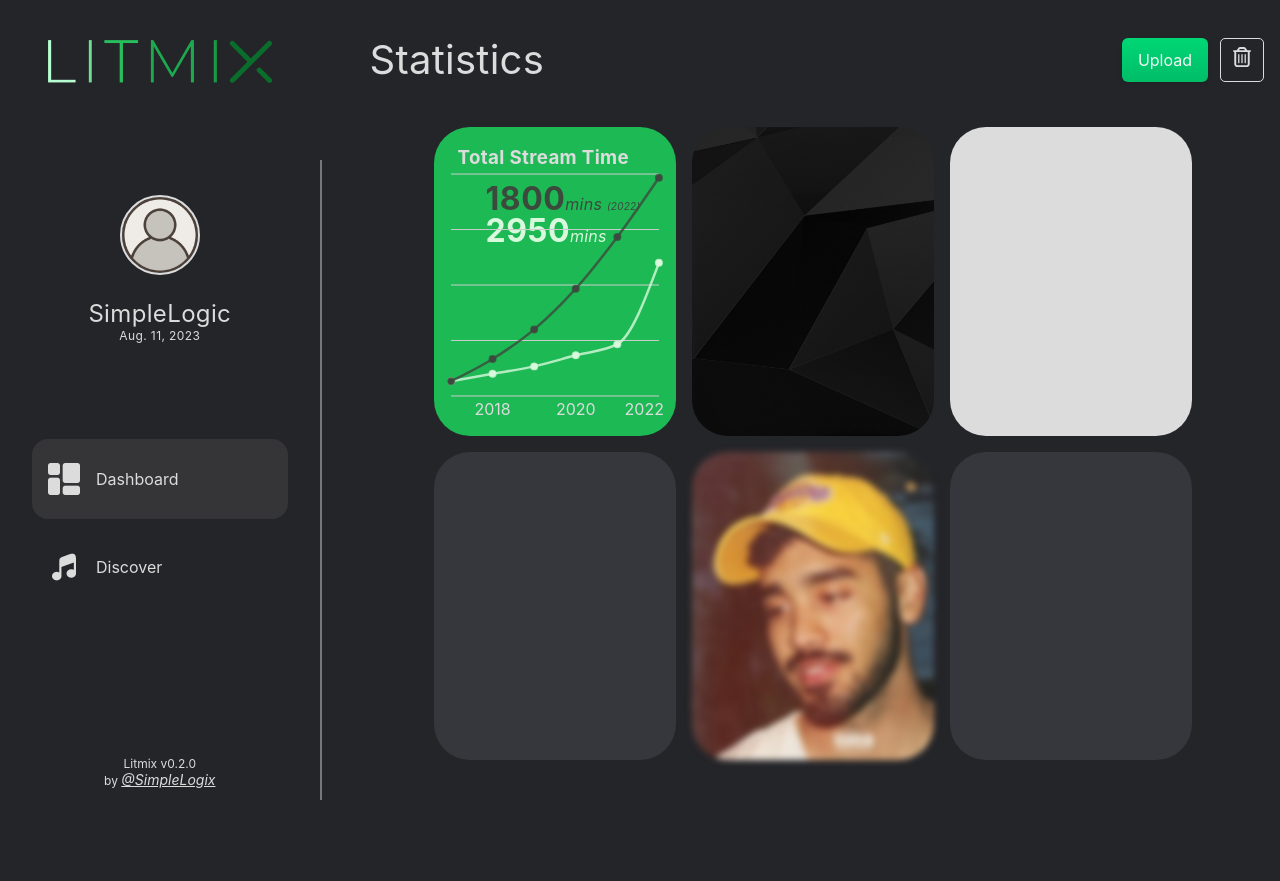
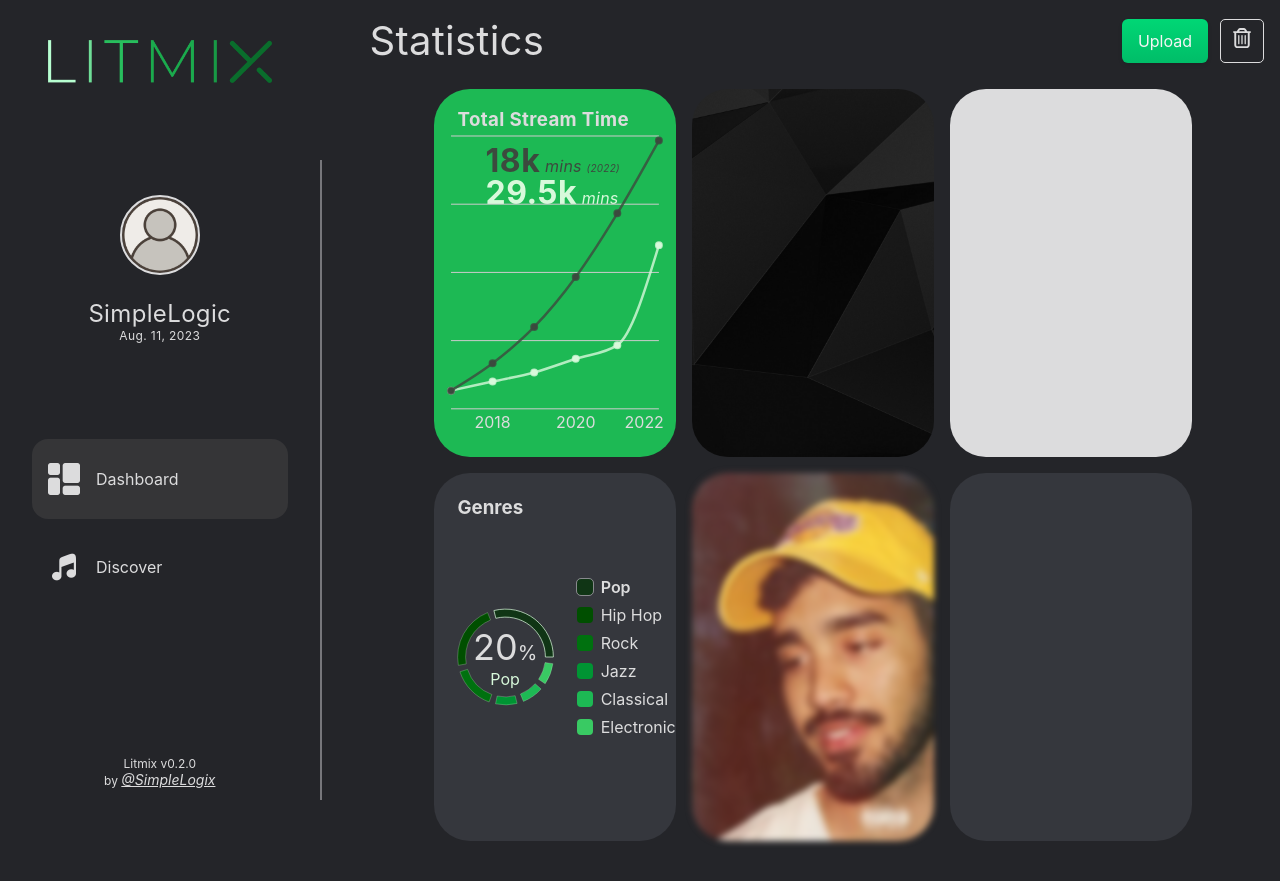
Before and after one commit to SimpleLogix/litmix, a React (Create React App) app: page / in a window 1280 px wide. Before the commit the page ends 800 px from the top, so only its background shows below. Built offline with nearby package versions, Linux system fonts and the light colour scheme.

Commit message:
genres dashboard card structured

```diff
--- a/package.json
+++ b/package.json
@@ -6,9 +6,11 @@
   "dependencies": {
     "@types/node": "^16.18.39",
     "@types/react": "^18.2.17",
+    "@types/react-calendar-heatmap": "^1.6.3",
     "@types/react-dom": "^18.2.7",
     "@types/recharts": "^1.8.24",
     "react": "^18.2.0",
+    "react-calendar-heatmap": "^1.9.0",
     "react-dom": "^18.2.0",
     "react-scripts": "5.0.1",
     "recharts": "^2.7.3",
--- a/src/components/dashboard/CardFour.tsx
+++ b/src/components/dashboard/CardFour.tsx
@@ -1,11 +1,103 @@
-import React from 'react'
+import React, { useState } from "react";
+import "../../styles/card-four.css";
+import { Cell, Pie, PieChart, ResponsiveContainer } from "recharts";
 
-type Props = {}
+type Props = {};
+
+interface displayedData {
+  genre: string;
+  value: number;
+}
+
+const GENRES = [
+  { genre: "Pop", value: 20 },
+  { genre: "Hip Hop", value: 15 },
+  { genre: "Rock", value: 10 },
+  { genre: "Jazz", value: 5 },
+  { genre: "Classical", value: 5 },
+  { genre: "Electronic", value: 5 },
+];
+
+const COLORS = [
+  "#103515",
+  "#004f00",
+  "#00710f",
+  "#009433",
+  "#1db954",
+  "#39ca63",
+];
 
 const CardFour = (props: Props) => {
+  const [selectedGenre, setSelectedGenre] = useState<displayedData>(GENRES[0]);
+
+  const handleMouseEnterCell = (data: any, index: number) => {
+    setSelectedGenre(data);
+  };
+
   return (
-    <div className='card center card-four'></div>
-  )
-}
+    <div className="card center card-four">
+      <h3>Genres</h3>
+      <div className="pie-chart">
+        <div className="genre-text-value center column">
+          <div>
+            {selectedGenre.value}
+            <span>%</span>
+          </div>
+          <div>{selectedGenre.genre}</div>
+        </div>
+        <ResponsiveContainer width={"100%"} height={"100%"}>
+          <PieChart>
+            <Pie
+              data={GENRES}
+              innerRadius={"60%"}
+              outerRadius={"72%"}
+              paddingAngle={8}
+              dataKey="value"
+              stroke="#d8f9db"
+            >
+              <div className="genre-text-value">XXX</div>
+              {GENRES.map((entry, index) => (
+                <Cell
+                  key={`cell-${index}`}
+                  fill={COLORS[index % COLORS.length]}
+                  cursor={"pointer"}
+                  strokeWidth={`${
+                    entry.genre === selectedGenre.genre ? "0.72px" : "0.25px"
+                  }`}
+                  onMouseEnter={() => handleMouseEnterCell(entry, index)}
+                />
+              ))}
+            </Pie>
+          </PieChart>
+        </ResponsiveContainer>
+      </div>
 
-export default CardFour
+      <div className="genres-container center column">
+        {GENRES.map((genre, index) => (
+          <div
+            className="center"
+            onMouseEnter={() => handleMouseEnterCell(genre, index)}
+          >
+            <div
+              className={`square ${
+                selectedGenre.genre === genre.genre ? "selected-square" : ""
+              }`}
+              style={{
+                backgroundColor: COLORS[index % COLORS.length],
+              }}
+            ></div>
+            <div
+              className={`genre-text ${
+                selectedGenre.genre === genre.genre ? "selected-genre-text" : ""
+              }`}
+            >
+              {genre.genre}
+            </div>
+          </div>
+        ))}
+      </div>
+    </div>
+  );
+};
+
+export default CardFour;
--- a/src/components/dashboard/CardOne.tsx
+++ b/src/components/dashboard/CardOne.tsx
@@ -9,6 +9,7 @@ import {
   YAxis,
   Tooltip,
 } from "recharts";
+import { stringifyNum } from "../../utils/utils";
 
 type Props = {};
 
@@ -51,14 +52,15 @@ const CardOne = (props: Props) => {
       <h3>Total Stream Time</h3>
       <div className="card-one-displayed-data ">
         <p className="stream-year-total">
-          {displayedData.value}
+          {stringifyNum(displayedData.value)}
           <span>
+            {" "}
             mins <span>({displayedData.year})</span>
           </span>
         </p>
         <p className="stream-cum-total">
-          {displayedData.cumValue}
-          <span>mins</span>
+          {stringifyNum(displayedData.cumValue)}
+          <span> mins</span>
         </p>
       </div>
       <div className="stream-time-line-container center">
--- a/src/styles/app.css
+++ b/src/styles/app.css
@@ -1,6 +1,7 @@
 :root {
     --dark: #1e1e1e;
-    --light: #DCDCDD;
+    --light: #dcdcdd;
+    --light-opaque: rgba(220, 220, 221, 0.5);
     --green: #1db954;
     --bg: #242529;
     --bg2: #35373D;
--- /dev/null
+++ b/src/styles/card-four.css
@@ -0,0 +1,65 @@
+.card-four {
+    position: relative;
+    background-color: var(--bg2);
+}
+
+.genres-container {
+    width: 50%;
+    height: 100%;
+    gap: 8px;
+    user-select: none;
+}
+
+.genres-container>div {
+    width: 100%;
+    justify-content: flex-start;
+    gap: 8px;
+}
+
+.square {
+    width: 16px;
+    height: 16px;
+    border-radius: 4px;
+}
+
+.selected-square {
+    outline: 1px solid var(--light-opaque);
+}
+
+.genre-text {}
+
+.selected-genre-text {
+    font-weight: 600;
+}
+
+.card-four>h3 {
+    position: absolute;
+    top: 4px;
+    left: 24px;
+}
+
+.pie-chart{
+    width: 75%;
+    height: 100%;
+    position: relative;
+}
+
+.genre-text-value {
+    font-size: 36px;
+    position: absolute;
+    left: 50%;
+    top: 50%;
+    transform: translate(-50%, -50%);
+}
+
+.genre-text-value>div:nth-child(2){
+    font-size: 16px;
+    font-weight: 400;
+    color: var(--mint);
+}
+
+.genre-text-value>div>span{
+    font-size: 20px;
+    font-style: normal;
+    text-decoration: none;
+}
--- a/src/styles/dashboard.css
+++ b/src/styles/dashboard.css
@@ -96,9 +96,7 @@
     color: var(--bg);
 }
 
-.card-four {
-    background-color: var(--bg2);
-}
+
 
 .card-five {
     position: relative;
--- /dev/null
+++ b/src/utils/utils.ts
@@ -0,0 +1,14 @@
+// takes a number and returns a human-readable string
+// 18,123,456 => 18.1m
+// 123,456 => 123k
+export const stringifyNum = (num: number) => {
+    const suffix = num < 1000 ? '' : num < 1000000 ? 'k' : 'm';
+    const divisor = num < 1000 ? 1 : num < 1000000 ? 100 : 1000000;
+    let result = (num / divisor).toFixed(1);
+
+    if (result.endsWith('.0')) {
+        result = result.slice(0, -2);
+    }
+
+    return result + suffix;
+}
```
Also changed, not shown: 1 other file (tests, documents, lock files or other folders).
